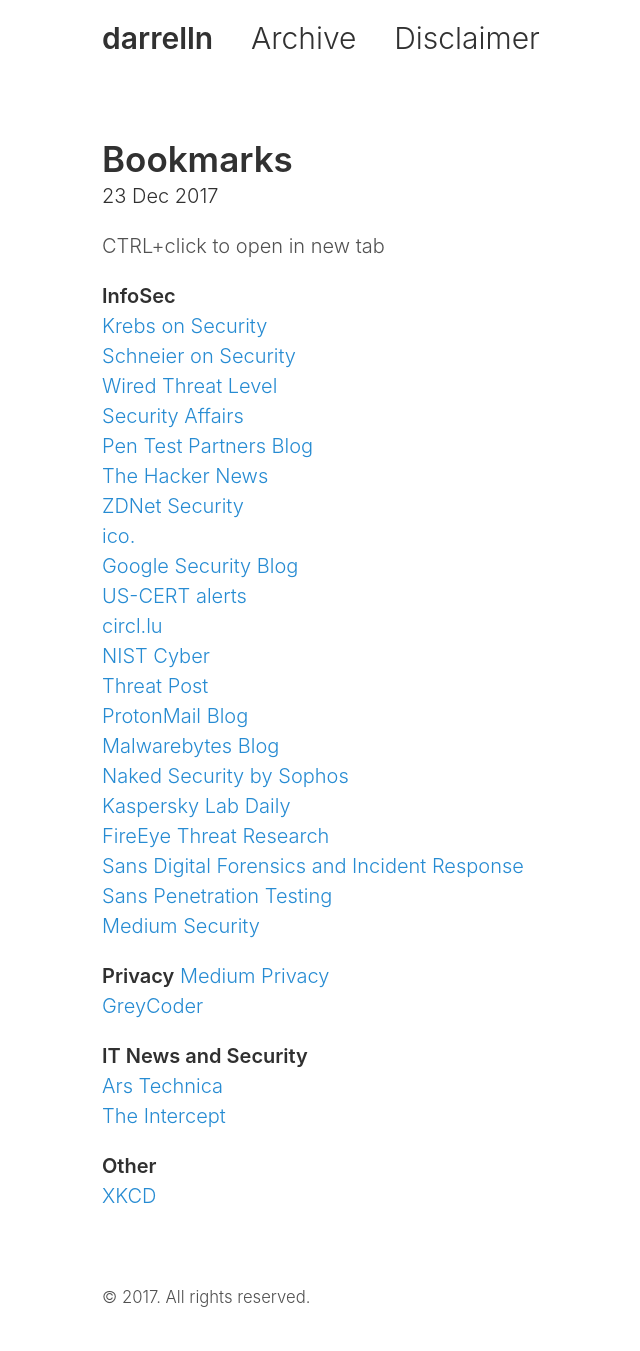
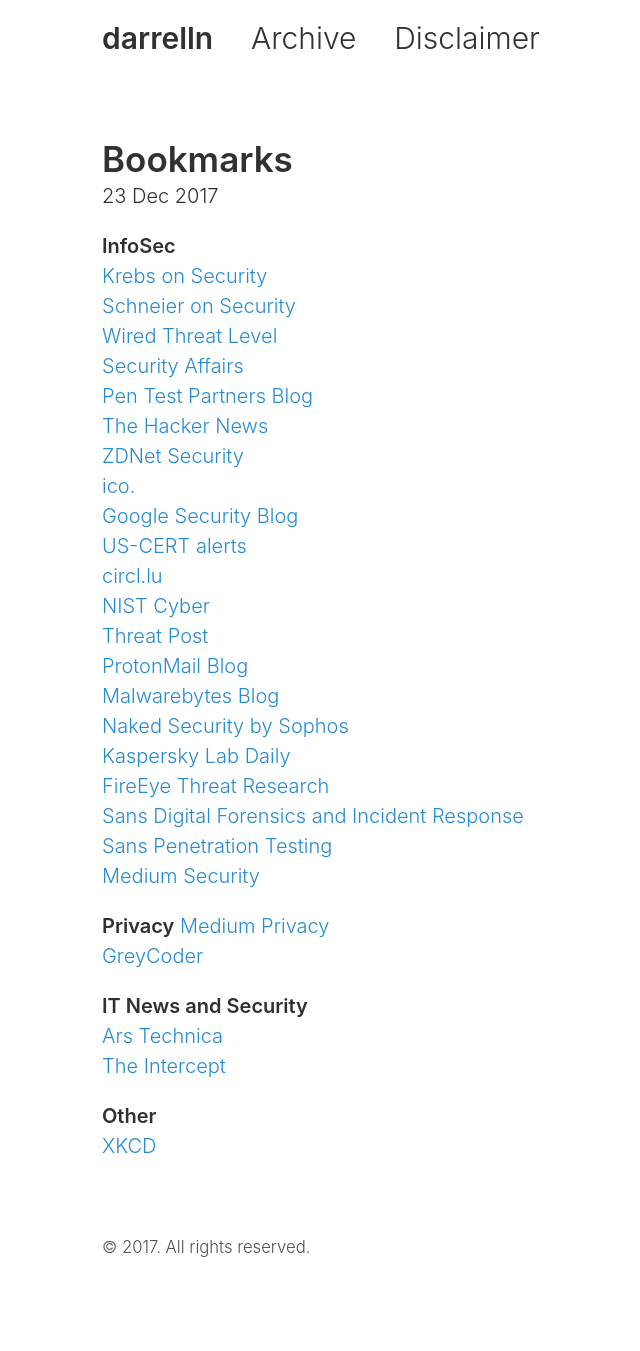
Before and after one commit to darrelln/darrelln.github.io, a Jekyll site: the page built from _posts/2017-12-23-bookmarks.md, in a window 1280 px wide. Shown: the whole page, without its empty margins (58-698 px from the left). Built offline with Jekyll 4.4.1, drawn with Linux system fonts in a browser that asks for light colours; after the commit the page ends 1301 px from its top, so only the background shows below that.

Commit message:
Post amend.

```diff
--- a/_posts/2017-12-23-bookmarks.md
+++ b/_posts/2017-12-23-bookmarks.md
@@ -4,8 +4,6 @@
 tags:       bookmarks cyber cyber-explained
 permalink:  bookmarks
 ---
-
-CTRL+click to open in new tab<br>
 
 **InfoSec**<br>
 [Krebs on Security](https://krebsonsecurity.com)<br>
```
